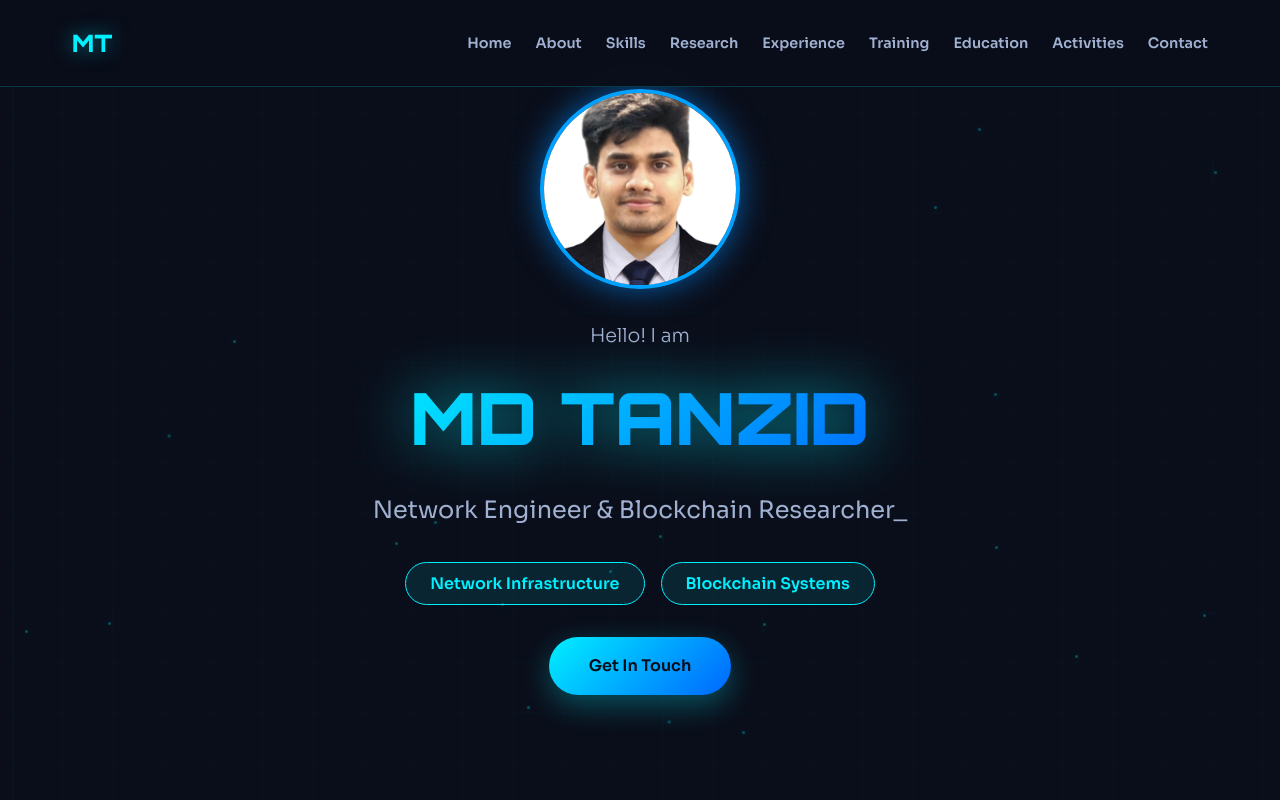
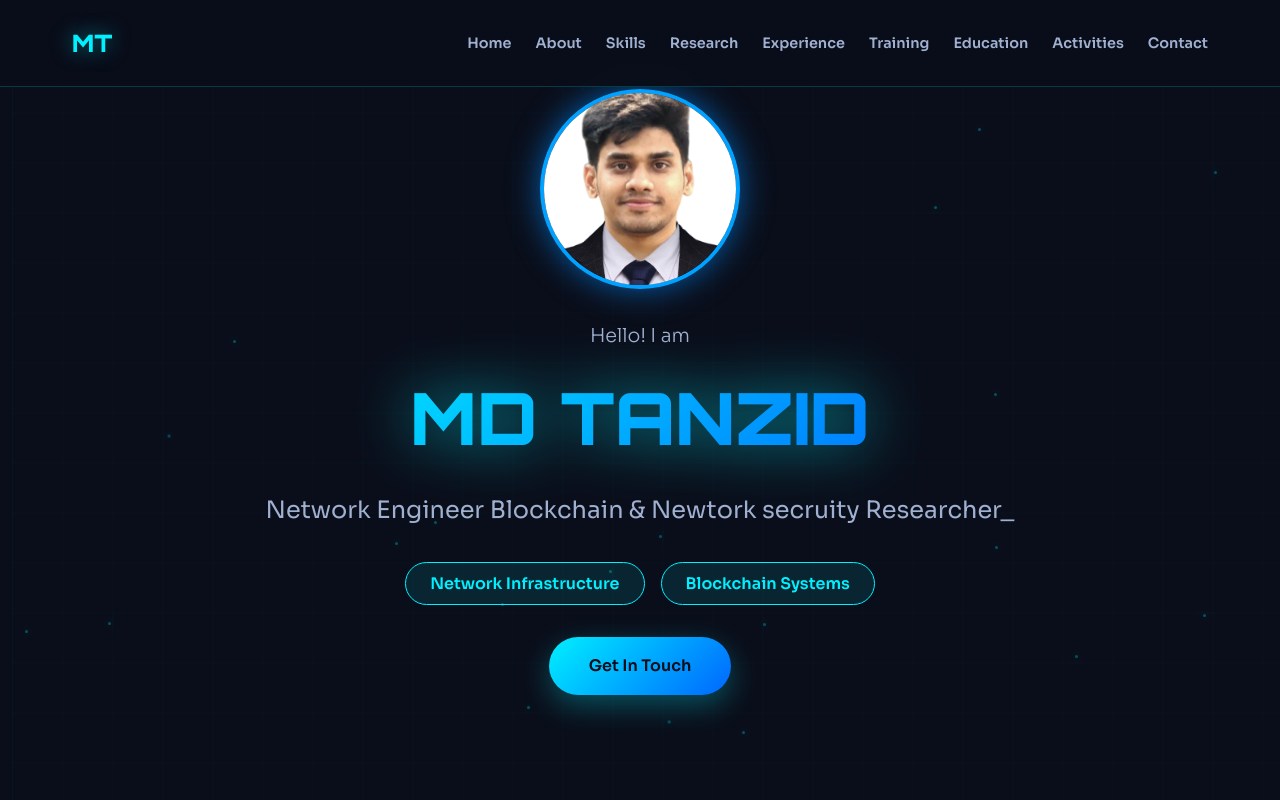
Before and after one commit to mdtanzidcse/Tanzid, a plain HTML site: page index.html in a window 1280 px wide. Shown: the top 800 px of the page. Drawn offline with Linux system fonts and the light colour scheme.

Commit message:
Update index.html

```diff
--- a/index.html
+++ b/index.html
@@ -198,7 +198,7 @@
                 </div>
                 <p class="hero-subtitle">Hello! I am</p>
                 <h1 class="hero-title">MD TANZID</h1>
-                <p class="hero-description">Network Engineer & Blockchain Researcher_</p>
+                <p class="hero-description">Network Engineer Blockchain & Newtork secruity Researcher_</p>
                 <div class="hero-tags">
                     <span class="tag">Network Infrastructure</span>
                     <span class="tag">Blockchain Systems</span>
```
